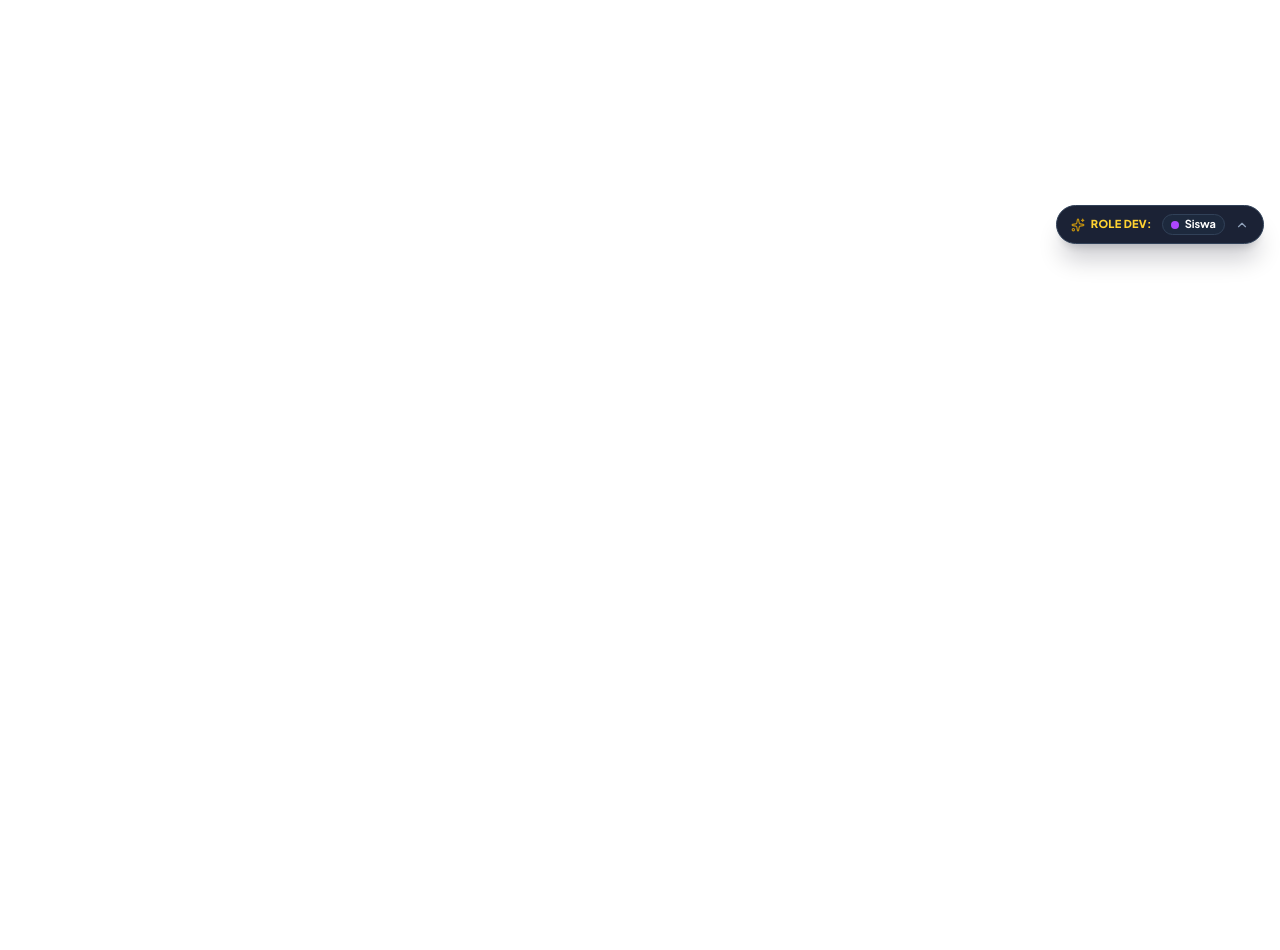
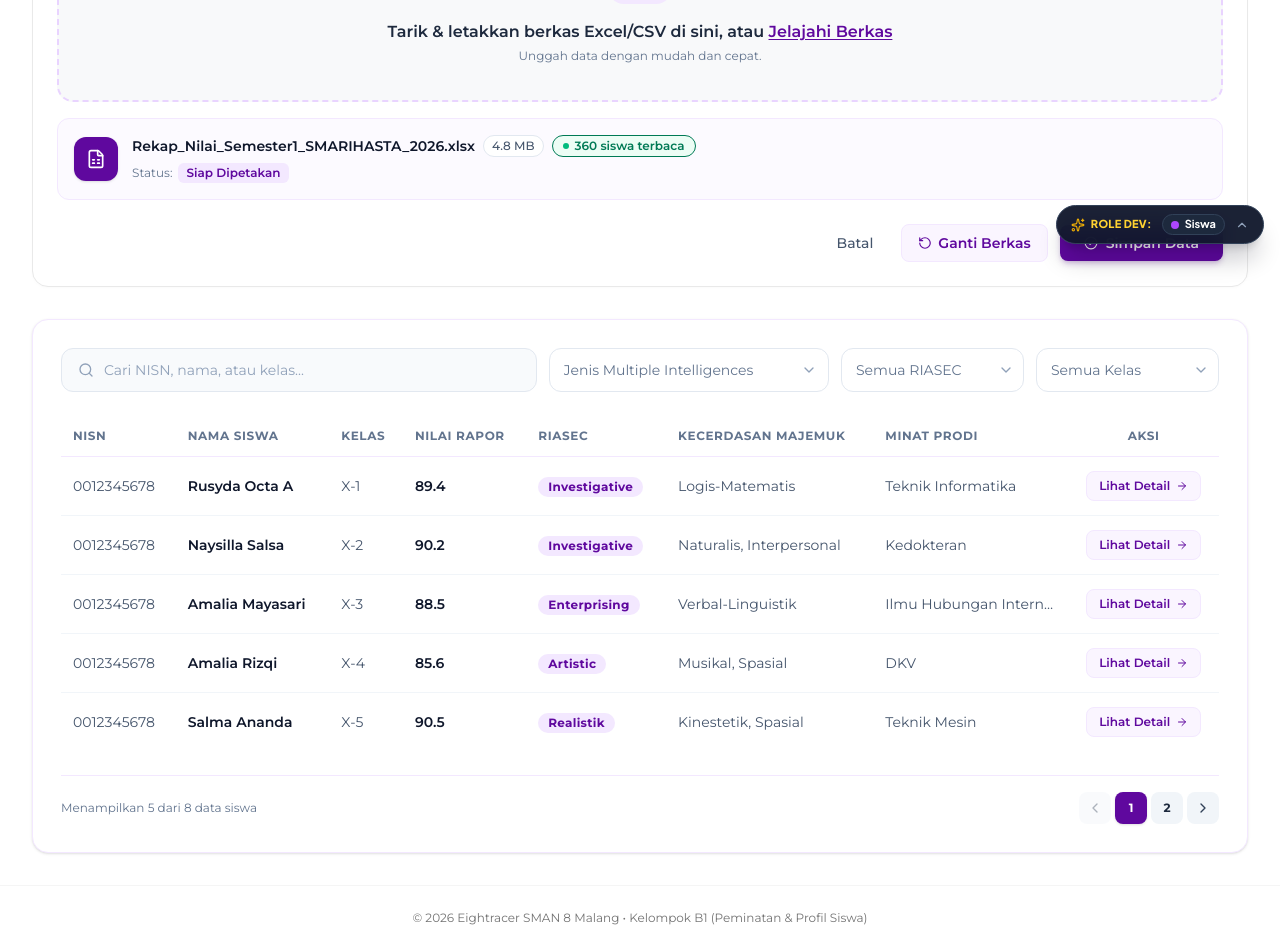
Before and after one commit to Zharussanoy/Eightracer-SMAN-8-MALANG, a Next.js app: page /admin/b-1 in a window 1280 px wide. Before the commit this address had no page. Shown: the part 540-1490 px from the top of the page. Before the commit the page ends 800 px from the top, so only its background shows below. Built offline with nearby package versions, Linux system fonts and the light colour scheme.

Commit message:
B1/admin-update fitur

```diff
--- /dev/null
+++ b/app/admin/b-1/page.tsx
@@ -0,0 +1,7 @@
+"use client";
+
+import AdminB1Page from "@/components/admin/b-1/AdminB1Page";
+
+export default function AdminB1RoutePage() {
+  return <AdminB1Page />;
+}
--- a/app/admin/page.tsx
+++ b/app/admin/page.tsx
@@ -2,7 +2,7 @@
 
 import { useEffect, Suspense } from "react";
 import { useRouter, useSearchParams } from "next/navigation";
-import AdminB1Page from "@/components/admin/b-1/AdminB1Page";
+import LandingContent from "@/components/shared/LandingContent";
 
 function AdminLandingWrapper() {
   const router = useRouter();
@@ -17,8 +17,8 @@ function AdminLandingWrapper() {
     }
   }, [searchParams, router]);
 
-  // Render B1 Admin Page for group B1 implementation
-  return <AdminB1Page />;
+  // Tampilkan landing page utama
+  return <LandingContent />;
 }
 
 export default function AdminPage() {
--- a/components/admin/b-1/AdminB1Page.tsx
+++ b/components/admin/b-1/AdminB1Page.tsx
@@ -129,7 +129,7 @@ export default function AdminB1Page() {
       {/* Simple Footer */}
       <footer className="mt-auto border-t border-[#F5F5F5] py-6 text-center text-xs text-[#737373] bg-white">
         <p>
-          &copy; {new Date().getFullYear()} Eightracer SMAN 8 Malang &bull; Kelompok B1 (Peminatan &amp; Profil Siswa)
+          &copy; 2026 Eightracer SMAN 8 Malang &bull; Kelompok B1 (Peminatan &amp; Profil Siswa)
         </p>
       </footer>
     </div>
--- a/components/shared/Navbar.tsx
+++ b/components/shared/Navbar.tsx
@@ -17,8 +17,8 @@ export default function Navbar() {
   const isHome = pathname === "/";
   const isTeam = pathname === "/tim-pengembang";
   const isProfile = pathname === "/profile";
-  const isAdmin = pathname === "/admin" || pathname.startsWith("/admin/");
-  if (isAdmin) return null;
+  const isB1Page = pathname === "/admin/b-1" || pathname.startsWith("/admin/b-1/");
+  if (isB1Page) return null;
 
   return (
     <header className="sticky top-0 z-50 bg-white/95 backdrop-blur-md border-b border-purple-100 transition-all">
```
